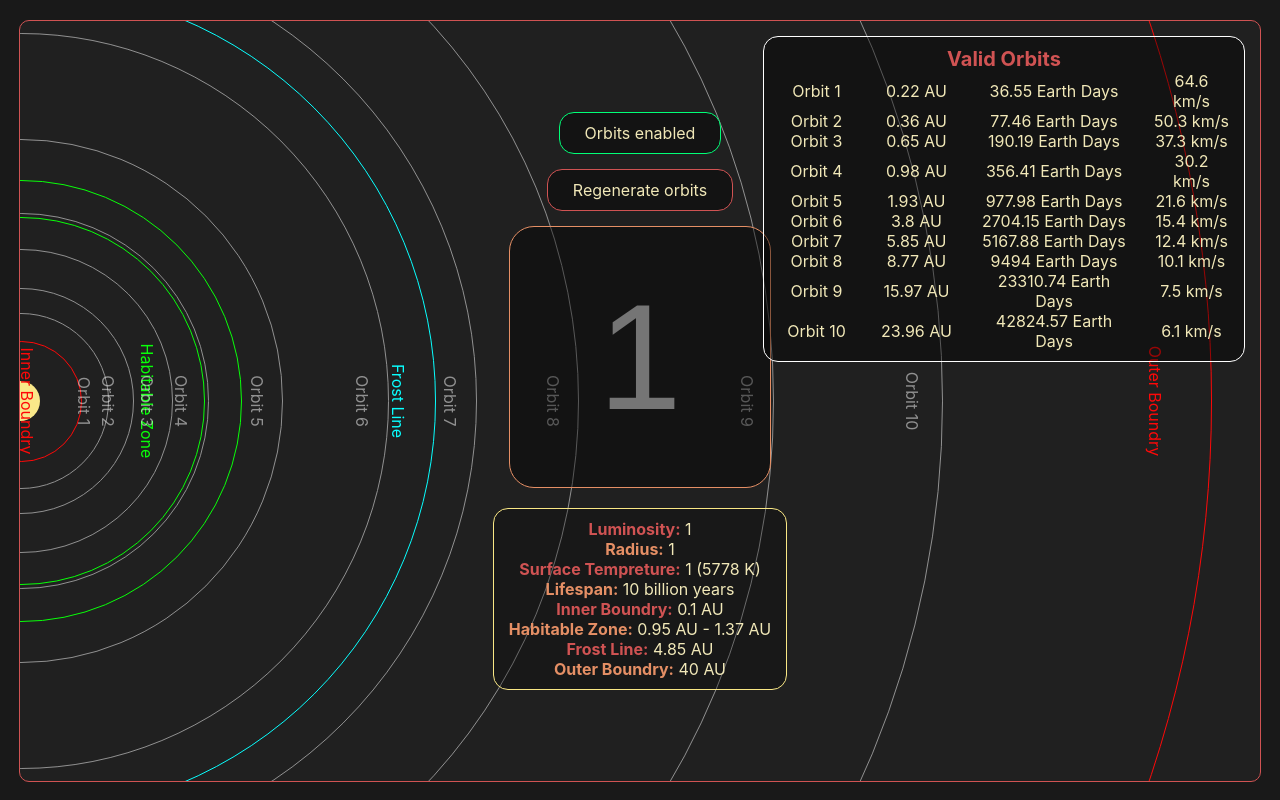
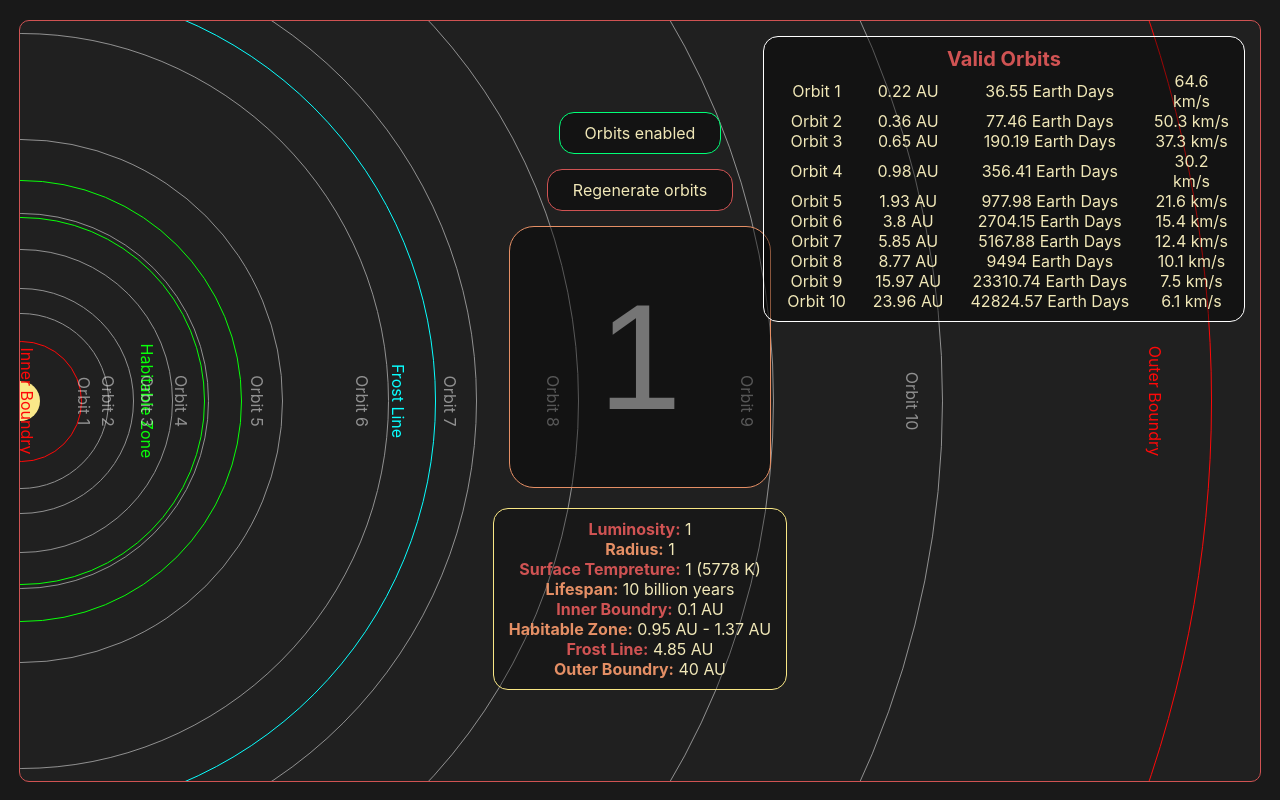
Before and after one commit to SophieSnoww/react-testing, a React (Create React App) app: page / in a window 1280 px wide. Built offline with nearby package versions, Linux system fonts and the light colour scheme.

Commit message:
added more padding

```diff
--- a/src/OrbitDisplay.css
+++ b/src/OrbitDisplay.css
@@ -34,7 +34,7 @@
 }
 
 .orbit-display-peroid {
-    flex: 0 0 150px;
+    flex: 0 0 175px;
 }
 
 .orbit-display-velocity {
```
